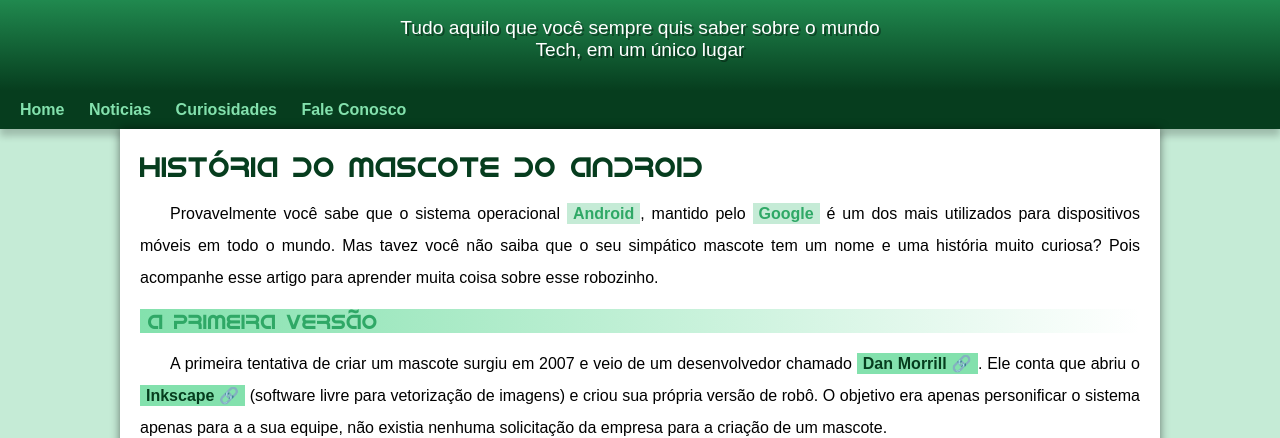
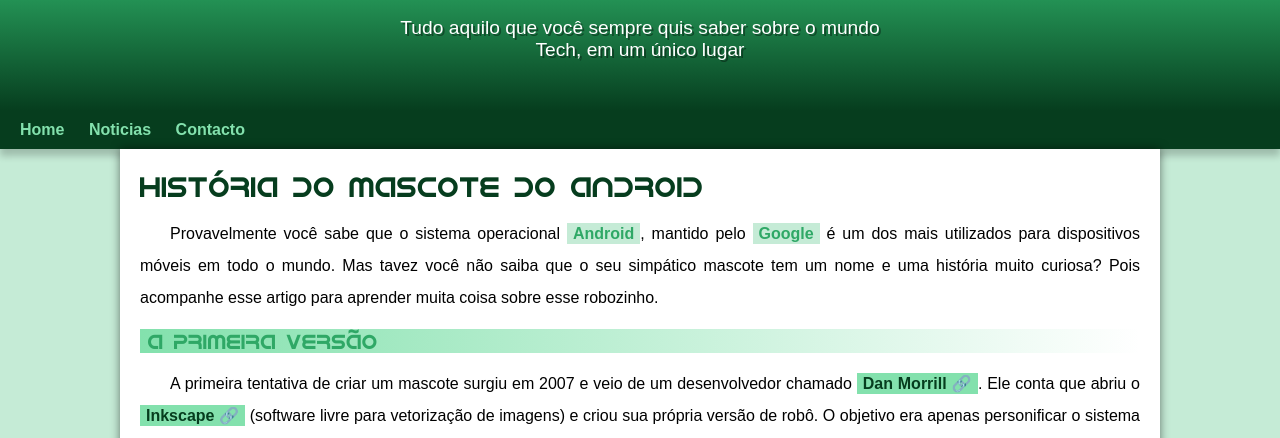
Before and after one commit to leunam-emidio/projecto-android, a plain HTML site: page index.html in a window 1280 px wide. Shown: the part 99-537 px from the top of the page. Drawn offline with Linux system fonts and the light colour scheme.

Commit message:
atualizei o menu

```diff
--- a/estilo/style.css
+++ b/estilo/style.css
@@ -55,7 +55,7 @@ header > p{
     font-size: 1.2em;
     max-width: 500px;
     margin: auto;
-    padding-bottom: 20px;
+    padding-bottom: 50px;
     padding-left: 10px;
     padding-right: 10px;
     text-shadow: 2px 2px 0px rgba(0, 0, 0, 0.377);
--- a/index.html
+++ b/index.html
@@ -15,8 +15,7 @@
     <nav>
         <a href="#">Home</a>
         <a href="#">Noticias</a>
-        <a href="#">Curiosidades</a>
-        <a href="#">Fale Conosco</a>
+        <a href="#">Contacto</a>
     </nav>
     <main>
         <article>
```
